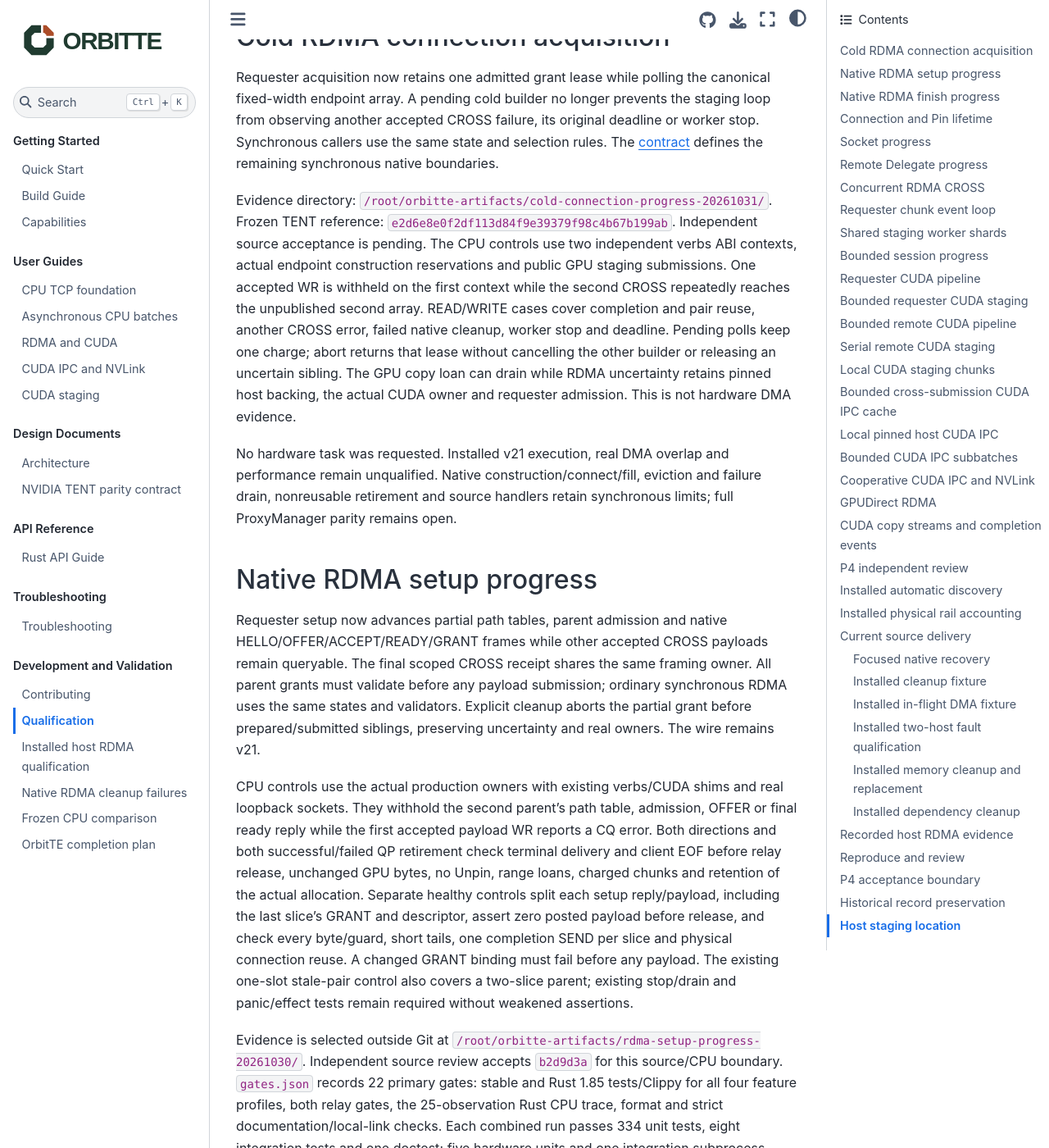
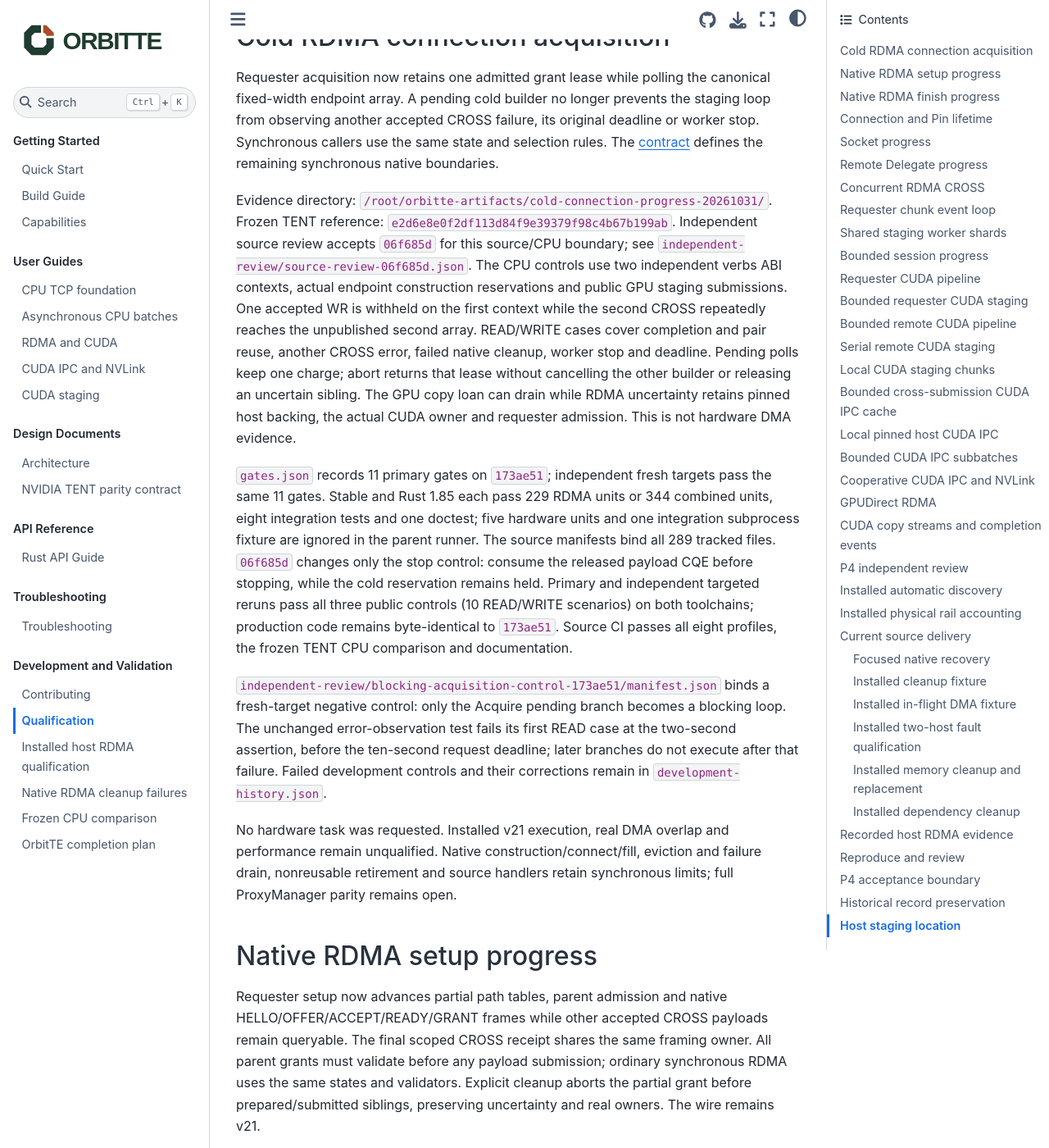
Before and after one commit to OrbitInfra/OrbitTE, a Sphinx documentation site: the page built from docs/qualification.md, in a window 1280 px wide and 1400 px high, scrolled down 776 px. Shown: the whole window at 82% size. Built offline with Sphinx 7.4.7 and the Sphinx Book theme 1.1.4, drawn with Linux system fonts in a browser that asks for light colours.

Commit message:
docs: record cold connection source acceptance

```diff
--- a/docs/qualification.md
+++ b/docs/qualification.md
@@ -40,15 +40,34 @@ remaining synchronous native boundaries.
 
 Evidence directory: `/root/orbitte-artifacts/cold-connection-progress-20261031/`.
 Frozen TENT reference: `e2d6e8e0f2df113d84f9e39379f98c4b67b199ab`.
-Independent source acceptance is pending. The CPU controls use two independent
-verbs ABI contexts, actual endpoint construction reservations and public GPU
-staging submissions. One accepted WR is withheld on the first context while the
-second CROSS repeatedly reaches the unpublished second array. READ/WRITE cases
+Independent source review accepts `06f685d` for this source/CPU boundary; see
+`independent-review/source-review-06f685d.json`. The CPU controls use two
+independent verbs ABI contexts, actual endpoint construction reservations and
+public GPU staging submissions. One accepted WR is withheld on the first context
+while the second CROSS repeatedly reaches the unpublished second array. READ/WRITE cases
 cover completion and pair reuse, another CROSS error, failed native cleanup,
 worker stop and deadline. Pending polls keep one charge; abort returns that lease
 without cancelling the other builder or releasing an uncertain sibling.
 The GPU copy loan can drain while RDMA uncertainty retains pinned host backing,
 the actual CUDA owner and requester admission. This is not hardware DMA evidence.
+
+`gates.json` records 11 primary gates on `173ae51`; independent fresh targets
+pass the same 11 gates. Stable and Rust 1.85 each pass 229 RDMA units or
+344 combined units, eight integration tests and one doctest; five hardware
+units and one integration subprocess fixture are ignored in the parent runner.
+The source manifests bind all 289 tracked files. `06f685d` changes only the
+stop control: consume the released payload CQE before stopping, while the cold
+reservation remains held. Primary and independent targeted reruns pass all
+three public controls (10 READ/WRITE scenarios) on both toolchains; production
+code remains byte-identical to `173ae51`. Source CI passes all eight profiles,
+the frozen TENT CPU comparison and documentation.
+
+`independent-review/blocking-acquisition-control-173ae51/manifest.json` binds
+a fresh-target negative control: only the Acquire pending branch becomes a
+blocking loop. The unchanged error-observation test fails its first READ case
+at the two-second assertion, before the ten-second request deadline; later
+branches do not execute after that failure. Failed development controls and
+their corrections remain in `development-history.json`.
 
 No hardware task was requested. Installed v21 execution, real DMA overlap and
 performance remain unqualified. Native construction/connect/fill, eviction and
```
Also changed, not shown: docs/completion-plan.md (+7 -6 lines), docs/staging.md (+4 -4 lines).
